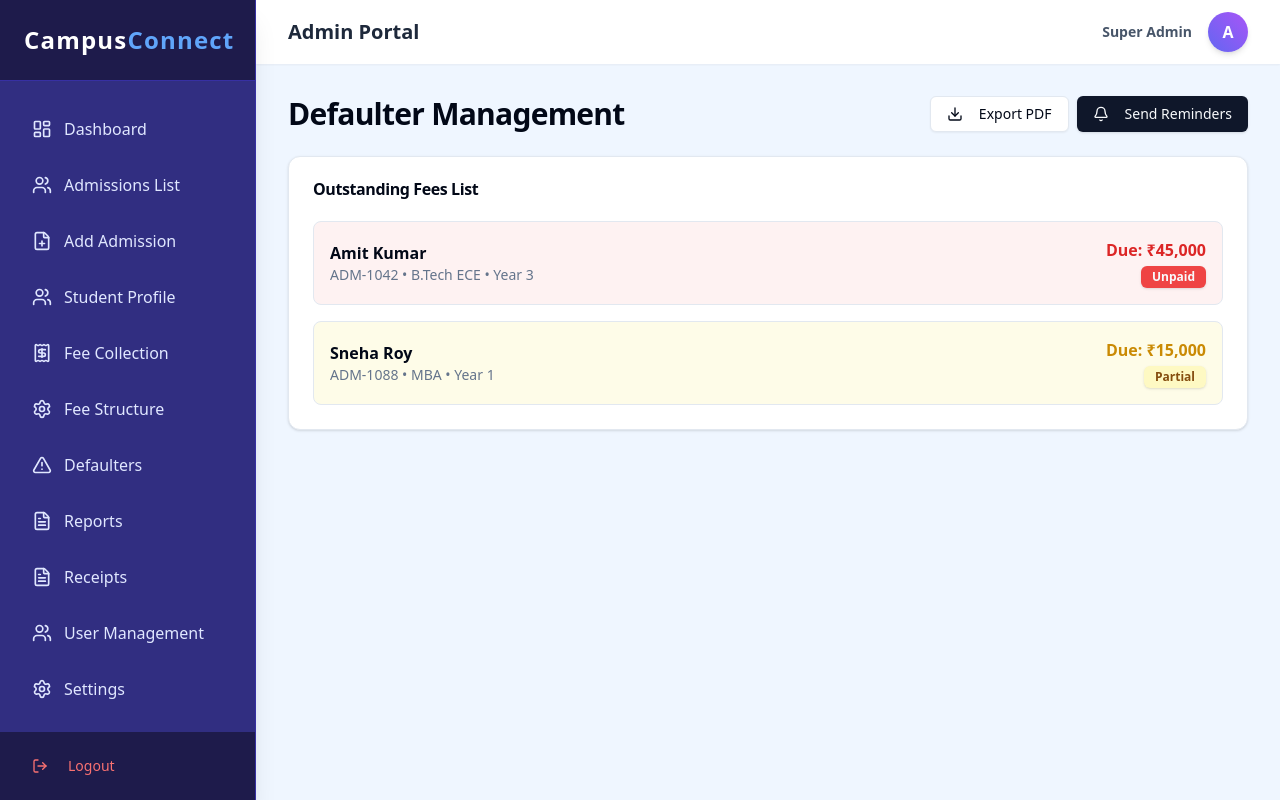
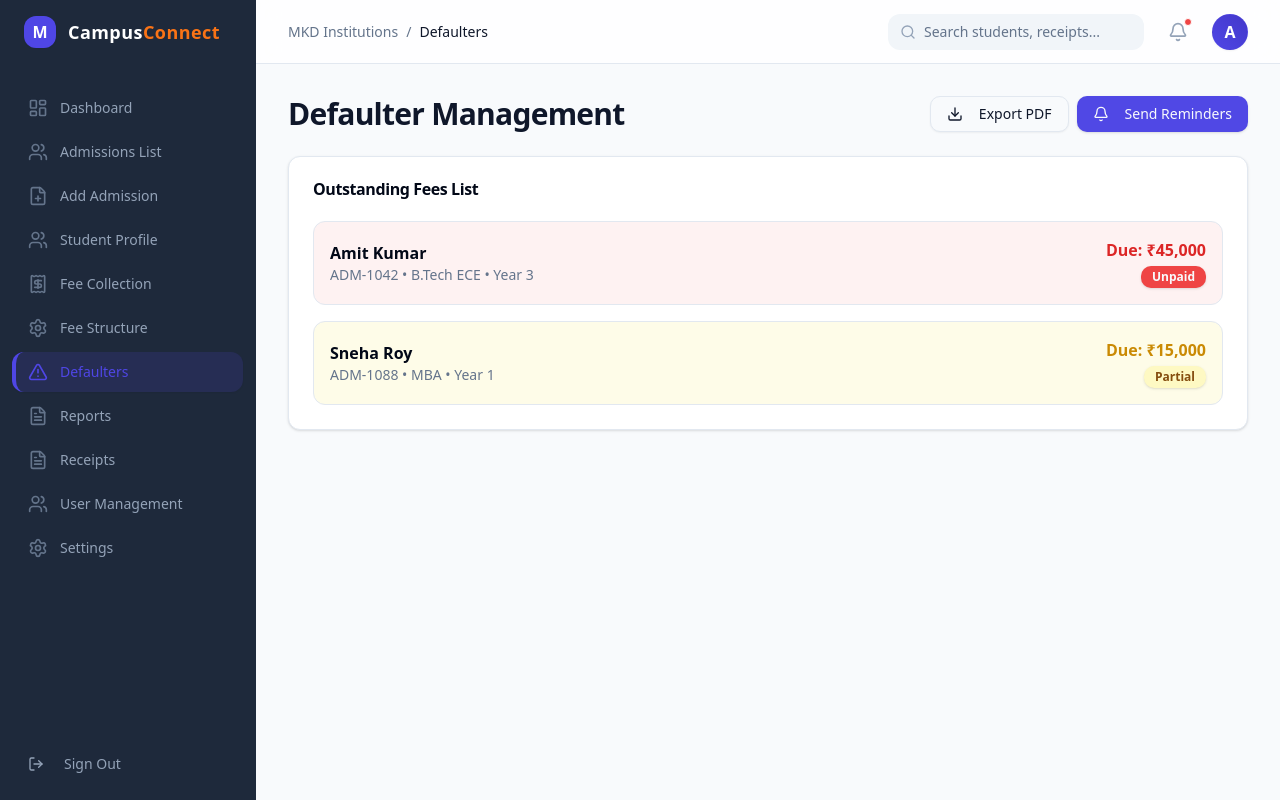
Before and after one commit to PriyanshuSingh10114/MKD-CampusConnect, a React app in the folder frontend/: page /defaulters in a window 1280 px wide. Built offline with nearby package versions, Linux system fonts and the light colour scheme; sample sign-in values are in the browser's storage; the HTML template or start-up script is replaced by a standard one.

Commit message:
fixing the css and layout

```diff
--- a/frontend/src/index.css
+++ b/frontend/src/index.css
@@ -4,49 +4,57 @@
 
 @layer base {
   :root {
-    --background: 0 0% 100%;
+    /* layout-bg (Slate 50) */
+    --background: 210 40% 98%;
     --foreground: 222.2 84% 4.9%;
 
+    /* card (White) */
     --card: 0 0% 100%;
     --card-foreground: 222.2 84% 4.9%;
 
     --popover: 0 0% 100%;
     --popover-foreground: 222.2 84% 4.9%;
 
-    --primary: 222.2 47.4% 11.2%;
+    /* brand-primary (Indigo 600) */
+    --primary: 243 75% 59%;
     --primary-foreground: 210 40% 98%;
 
-    --secondary: 210 40% 96.1%;
-    --secondary-foreground: 222.2 47.4% 11.2%;
+    /* brand-secondary (Slate 800) */
+    --secondary: 215 27.9% 16.9%;
+    --secondary-foreground: 210 40% 98%;
 
     --muted: 210 40% 96.1%;
     --muted-foreground: 215.4 16.3% 46.9%;
 
-    --accent: 210 40% 96.1%;
-    --accent-foreground: 222.2 47.4% 11.2%;
+    /* brand-accent (Orange 500) */
+    --accent: 24.6 95% 53.1%;
+    --accent-foreground: 210 40% 98%;
 
+    /* status-danger (Red 500) */
     --destructive: 0 84.2% 60.2%;
     --destructive-foreground: 210 40% 98%;
 
     --border: 214.3 31.8% 91.4%;
     --input: 214.3 31.8% 91.4%;
-    --ring: 222.2 84% 4.9%;
+    --ring: 243 75% 59%;
 
-    --radius: 0.5rem;
+    --radius: 0.75rem;
   }
 
   .dark {
-    --background: 222.2 84% 4.9%;
+    /* layout-bg-dark (Slate 900) */
+    --background: 222.2 47.4% 11.2%;
     --foreground: 210 40% 98%;
 
-    --card: 222.2 84% 4.9%;
+    /* card-dark (Slate 800) */
+    --card: 215 27.9% 16.9%;
     --card-foreground: 210 40% 98%;
 
-    --popover: 222.2 84% 4.9%;
+    --popover: 215 27.9% 16.9%;
     --popover-foreground: 210 40% 98%;
 
-    --primary: 210 40% 98%;
-    --primary-foreground: 222.2 47.4% 11.2%;
+    --primary: 243 75% 59%;
+    --primary-foreground: 210 40% 98%;
 
     --secondary: 217.2 32.6% 17.5%;
     --secondary-foreground: 210 40% 98%;
@@ -54,7 +62,7 @@
     --muted: 217.2 32.6% 17.5%;
     --muted-foreground: 215 20.2% 65.1%;
 
-    --accent: 217.2 32.6% 17.5%;
+    --accent: 24.6 95% 53.1%;
     --accent-foreground: 210 40% 98%;
 
     --destructive: 0 62.8% 30.6%;
@@ -62,7 +70,7 @@
 
     --border: 217.2 32.6% 17.5%;
     --input: 217.2 32.6% 17.5%;
-    --ring: 212.7 26.8% 83.9%;
+    --ring: 243 75% 59%;
   }
 }
 
@@ -71,6 +79,6 @@
     @apply border-border;
   }
   body {
-    @apply bg-background text-foreground;
+    @apply bg-background text-foreground font-sans;
   }
 }
--- a/frontend/src/layouts/DashboardLayout.jsx
+++ b/frontend/src/layouts/DashboardLayout.jsx
@@ -1,87 +1,114 @@
-import { Outlet, Link, useNavigate } from 'react-router-dom';
-import { LayoutDashboard, Users, Receipt, Settings, LogOut, FileText, AlertTriangle, FilePlus } from 'lucide-react';
+import { Outlet, Link, useLocation, useNavigate } from 'react-router-dom';
+import { LayoutDashboard, Users, Receipt, Settings, LogOut, FileText, AlertTriangle, FilePlus, Search, Bell } from 'lucide-react';
 import { Button } from '@/components/ui/button';
 
 export default function DashboardLayout() {
   const navigate = useNavigate();
+  const location = useLocation();
 
   const handleLogout = () => {
     localStorage.removeItem('token');
     navigate('/login');
   };
 
+  const navItems = [
+    { name: 'Dashboard', path: '/dashboard', icon: LayoutDashboard },
+    { name: 'Admissions List', path: '/students', icon: Users },
+    { name: 'Add Admission', path: '/students/add', icon: FilePlus },
+    { name: 'Student Profile', path: '/profile', icon: Users },
+    { name: 'Fee Collection', path: '/fees', icon: Receipt },
+    { name: 'Fee Structure', path: '/fees/structure', icon: Settings },
+    { name: 'Defaulters', path: '/defaulters', icon: AlertTriangle },
+    { name: 'Reports', path: '/reports', icon: FileText },
+    { name: 'Receipts', path: '/receipts', icon: FileText },
+    { name: 'User Management', path: '/users', icon: Users },
+    { name: 'Settings', path: '/settings', icon: Settings },
+  ];
+
   return (
-    <div className="flex h-screen bg-blue-50 dark:bg-slate-900">
-      {/* Sidebar */}
-      <aside className="w-64 bg-indigo-900 dark:bg-slate-800 border-r border-indigo-800 flex flex-col shadow-xl z-20">
-        <div className="p-6 bg-indigo-950 border-b border-indigo-800">
-          <h1 className="text-2xl font-black text-white tracking-wider">Campus<span className="text-blue-400">Connect</span></h1>
+    <div className="flex h-screen bg-layout-bg dark:bg-layout-bg-dark font-sans text-slate-900 dark:text-slate-100">
+      {/* Sidebar - Fixed width, brand-secondary background */}
+      <aside className="w-64 bg-brand-secondary dark:bg-slate-900 border-r border-slate-800 flex flex-col z-20">
+        <div className="h-16 flex items-center px-6 border-b border-slate-800">
+          <div className="flex items-center gap-3">
+            <div className="w-8 h-8 rounded-lg bg-brand-primary flex items-center justify-center text-white font-bold shadow-sm">
+              M
+            </div>
+            <h1 className="text-lg font-bold text-white tracking-wide">Campus<span className="text-brand-accent">Connect</span></h1>
+          </div>
         </div>
-        <nav className="flex-1 px-4 py-6 space-y-2 overflow-y-auto">
-          <Link to="/dashboard" className="flex items-center px-4 py-3 text-indigo-100 hover:bg-indigo-800 hover:text-white rounded-lg transition-colors">
-            <LayoutDashboard className="w-5 h-5 mr-3" />
-            Dashboard
-          </Link>
-          <Link to="/students" className="flex items-center px-4 py-3 text-indigo-100 hover:bg-indigo-800 hover:text-white rounded-lg transition-colors">
-            <Users className="w-5 h-5 mr-3" />
-            Admissions List
-          </Link>
-          <Link to="/students/add" className="flex items-center px-4 py-3 text-indigo-100 hover:bg-indigo-800 hover:text-white rounded-lg transition-colors">
-            <FilePlus className="w-5 h-5 mr-3" />
-            Add Admission
-          </Link>
-          <Link to="/profile" className="flex items-center px-4 py-3 text-indigo-100 hover:bg-indigo-800 hover:text-white rounded-lg transition-colors">
-            <Users className="w-5 h-5 mr-3" />
-            Student Profile
-          </Link>
-          <Link to="/fees" className="flex items-center px-4 py-3 text-indigo-100 hover:bg-indigo-800 hover:text-white rounded-lg transition-colors">
-            <Receipt className="w-5 h-5 mr-3" />
-            Fee Collection
-          </Link>
-          <Link to="/fees/structure" className="flex items-center px-4 py-3 text-indigo-100 hover:bg-indigo-800 hover:text-white rounded-lg transition-colors">
-            <Settings className="w-5 h-5 mr-3" />
-            Fee Structure
-          </Link>
-          <Link to="/defaulters" className="flex items-center px-4 py-3 text-indigo-100 hover:bg-indigo-800 hover:text-white rounded-lg transition-colors">
-            <AlertTriangle className="w-5 h-5 mr-3" />
-            Defaulters
-          </Link>
-          <Link to="/reports" className="flex items-center px-4 py-3 text-indigo-100 hover:bg-indigo-800 hover:text-white rounded-lg transition-colors">
-            <FileText className="w-5 h-5 mr-3" />
-            Reports
-          </Link>
-          <Link to="/receipts" className="flex items-center px-4 py-3 text-indigo-100 hover:bg-indigo-800 hover:text-white rounded-lg transition-colors">
-            <FileText className="w-5 h-5 mr-3" />
-            Receipts
-          </Link>
-          <Link to="/users" className="flex items-center px-4 py-3 text-indigo-100 hover:bg-indigo-800 hover:text-white rounded-lg transition-colors">
-            <Users className="w-5 h-5 mr-3" />
-            User Management
-          </Link>
-          <Link to="/settings" className="flex items-center px-4 py-3 text-indigo-100 hover:bg-indigo-800 hover:text-white rounded-lg transition-colors">
-            <Settings className="w-5 h-5 mr-3" />
-            Settings
-          </Link>
+
+        <nav className="flex-1 px-3 py-6 space-y-1 overflow-y-auto">
+          {navItems.map((item) => {
+            const isActive = location.pathname === item.path || (location.pathname.startsWith(item.path) && item.path !== '/dashboard' && item.path !== '/');
+            return (
+              <Link
+                key={item.path}
+                to={item.path}
+                className={`flex items-center px-3 py-2.5 rounded-lg text-sm font-medium transition-all duration-200 ${
+                  isActive
+                    ? 'bg-brand-primary/15 text-brand-primary border-l-4 border-brand-primary shadow-sm'
+                    : 'text-slate-400 hover:text-slate-100 hover:bg-slate-800 border-l-4 border-transparent'
+                }`}
+              >
+                <item.icon className={`w-5 h-5 mr-3 ${isActive ? 'text-brand-primary' : 'text-slate-500'}`} />
+                {item.name}
+              </Link>
+            );
+          })}
         </nav>
-        <div className="p-4 bg-indigo-950">
-          <Button variant="ghost" className="w-full justify-start text-red-400 hover:text-red-300 hover:bg-red-400/10" onClick={handleLogout}>
+
+        <div className="p-4 border-t border-slate-800">
+          <Button
+            variant="ghost"
+            className="w-full justify-start text-slate-400 hover:text-white hover:bg-slate-800 h-10 px-3"
+            onClick={handleLogout}
+          >
             <LogOut className="w-5 h-5 mr-3" />
-            Logout
+            Sign Out
           </Button>
         </div>
       </aside>
 
-      {/* Main Content */}
-      <main className="flex-1 flex flex-col overflow-hidden">
-        <header className="h-16 bg-white dark:bg-slate-800 shadow-sm flex items-center px-8 justify-between z-10">
-          <h2 className="text-xl font-bold text-slate-800 dark:text-white">Admin Portal</h2>
-          <div className="flex items-center space-x-4">
-            <span className="text-sm font-semibold text-slate-600">Super Admin</span>
-            <div className="w-10 h-10 rounded-full bg-gradient-to-tr from-indigo-500 to-purple-500 text-white flex items-center justify-center font-bold shadow-md">A</div>
+      {/* Main Content Area */}
+      <main className="flex-1 flex flex-col overflow-hidden relative">
+        {/* Navbar - Glassmorphism */}
+        <header className="h-16 bg-white/80 dark:bg-slate-900/80 backdrop-blur-md border-b border-slate-200 dark:border-slate-800 flex items-center justify-between px-8 z-10 sticky top-0">
+          <div className="flex items-center text-sm font-medium text-slate-500 dark:text-slate-400">
+            {/* Breadcrumb pseudo-implementation */}
+            <span>MKD Institutions</span>
+            <span className="mx-2">/</span>
+            <span className="text-slate-900 dark:text-slate-100 capitalize">
+              {location.pathname.split('/')[1] || 'Dashboard'}
+            </span>
+          </div>
+
+          <div className="flex items-center gap-4">
+            <div className="relative hidden md:block">
+              <Search className="w-4 h-4 absolute left-3 top-1/2 transform -translate-y-1/2 text-slate-400" />
+              <input
+                type="text"
+                placeholder="Search students, receipts..."
+                className="pl-9 pr-4 py-2 bg-slate-100 dark:bg-slate-800 border-none rounded-lg text-sm focus:ring-2 focus:ring-brand-primary transition-all w-64 text-slate-900 dark:text-slate-100 placeholder:text-slate-500"
+              />
+            </div>
+
+            <button className="relative p-2 text-slate-400 hover:text-slate-600 dark:hover:text-slate-200 transition-colors">
+              <Bell className="w-5 h-5" />
+              <span className="absolute top-1 right-1 w-2 h-2 bg-status-danger rounded-full border border-white dark:border-slate-900"></span>
+            </button>
+
+            <div className="w-9 h-9 rounded-full bg-gradient-to-tr from-brand-primary to-brand-hover text-white flex items-center justify-center font-bold shadow-sm border border-brand-primary/20 cursor-pointer">
+              A
+            </div>
           </div>
         </header>
-        <div className="flex-1 overflow-auto p-8">
-          <Outlet />
+
+        {/* Page Content */}
+        <div className="flex-1 overflow-auto bg-layout-bg dark:bg-layout-bg-dark">
+          <div className="p-8 max-w-7xl mx-auto w-full">
+            <Outlet />
+          </div>
         </div>
       </main>
     </div>
--- a/frontend/tailwind.config.js
+++ b/frontend/tailwind.config.js
@@ -51,6 +51,24 @@ module.exports = {
           DEFAULT: "hsl(var(--card))",
           foreground: "hsl(var(--card-foreground))",
         },
+        brand: {
+          primary: '#4F46E5',     // Indigo 600
+          hover: '#4338CA',       // Indigo 700
+          secondary: '#1E293B',   // Slate 800
+          accent: '#F97316',      // Orange 500
+        },
+        status: {
+          success: '#22C55E',     // Green 500
+          warning: '#F59E0B',     // Amber 500
+          danger: '#EF4444',      // Red 500
+          info: '#3B82F6',        // Blue 500
+        },
+        layout: {
+          bg: '#F8FAFC',          // Slate 50 (Light Mode)
+          'bg-dark': '#0F172A',   // Slate 900 (Dark Mode)
+          card: '#FFFFFF',        // White (Light Mode)
+          'card-dark': '#1E293B', // Slate 800 (Dark Mode)
+        }
       },
       borderRadius: {
         lg: "var(--radius)",
```
